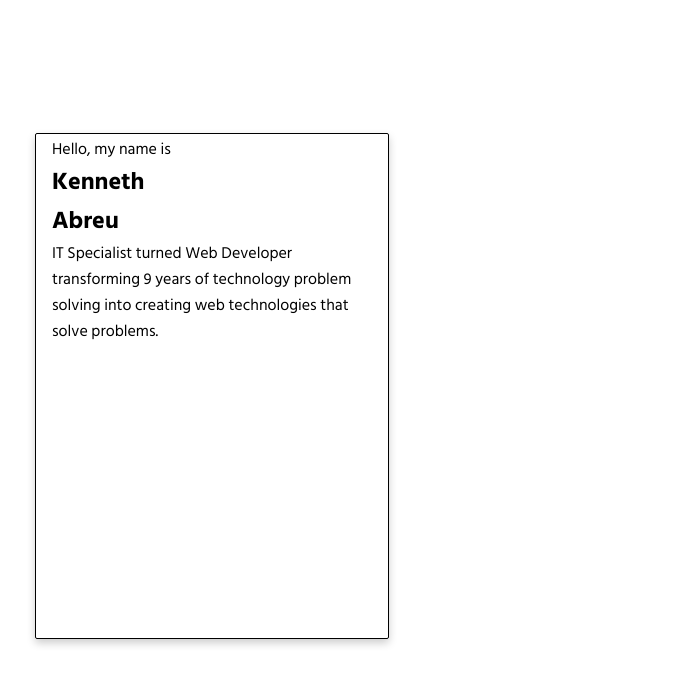
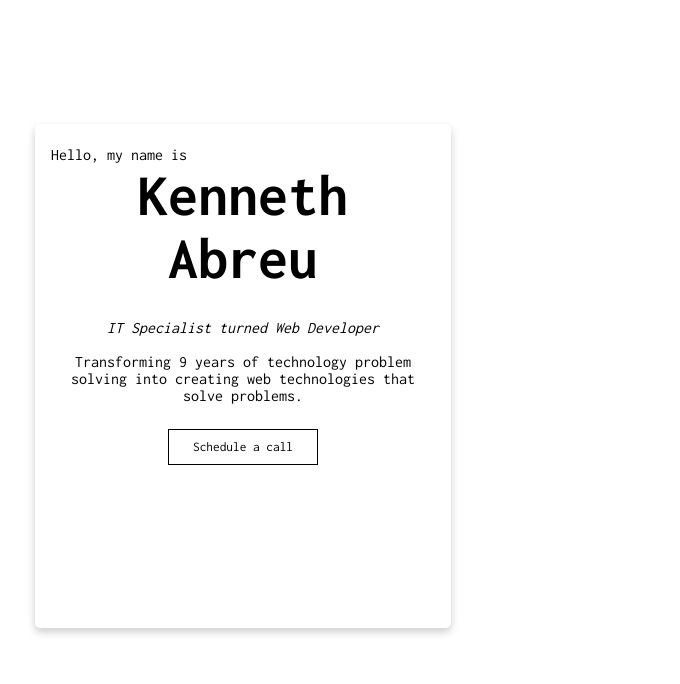
Before and after one commit to KennethAbreu/html_css, a plain HTML site: page portfolio_page/index.html in a window 1280 px wide. Shown: the part 630-1314 px from the top of the page, without its empty margins (93-773 px from the left). Drawn offline with Linux system fonts and the light colour scheme.

Commit message:
Changed fonts

```diff
--- a/portfolio_page/index.html
+++ b/portfolio_page/index.html
@@ -11,13 +11,22 @@
     <!-- Google Fonts Import -->
     <link rel="preconnect" href="https://fonts.googleapis.com">
     <link rel="preconnect" href="https://fonts.gstatic.com" crossorigin>
-    <link href="https://fonts.googleapis.com/css2?family=Hind+Siliguri:wght@300;400;500;600;700&display=swap" rel="stylesheet">
+    <link href="https://fonts.googleapis.com/css2?family=Noto+Serif:ital,wght@0,400;0,700;1,400;1,700&display=swap" rel="stylesheet">
 
+    <!-- Title name font import -->
+    <link rel="preconnect" href="https://fonts.googleapis.com">
+    <link rel="preconnect" href="https://fonts.gstatic.com" crossorigin>
+    <link href="https://fonts.googleapis.com/css2?family=Caveat:wght@400;500;600;700&display=swap" rel="stylesheet">
+
+    <!-- Test font import -->
+    <link rel="preconnect" href="https://fonts.googleapis.com">
+    <link rel="preconnect" href="https://fonts.gstatic.com" crossorigin>
+    <link href="https://fonts.googleapis.com/css2?family=Inconsolata:wght@300;400;500;600;700;800&display=swap" rel="stylesheet">
     </head>
     <body>
         <div class="header">
             <div class="title-name">
-                <h1 class="first-name">Kenneth.</h1>
+                <h1>Kenneth A.</h1>
             </div>
             <div class="nav-links">
                 <ul>
@@ -34,15 +43,17 @@
         </div>
         <div class="container">
             <div class="card">
-                <p>Hello, my name is</p>
+                <p class="hello">Hello, my name is</p>
                 <div class="main-name">
-                    <h2 class="first-name">Kenneth</h2>
-                    <h2 class="last-name">Abreu</h2>
-                </div>
-                <div class="description">
-                    <p>IT Specialist turned Web Developer</p>
-                    <p>transforming 9 years of technology problem solving into
-                        creating web technologies that solve problems.</p>
+                    <h2 class="first-last">Kenneth Abreu</h2>
+                    </div>
+                    <div class="description">
+                        <p class="career">IT Specialist turned Web Developer</p>
+                        <br>
+                        <p>Transforming 9 years of technology problem solving into
+                            creating web technologies that solve problems.</p>
+                    </div>
+                    <button class="call-button">Schedule a call</button>
                 </div>
             </div>
 
--- a/portfolio_page/style.css
+++ b/portfolio_page/style.css
@@ -1,7 +1,8 @@
 * {
     margin: 0;
     padding: 0;
-    font-family: 'Hind Siliguri', sans-serif;
+    /* font-family: 'Noto Serif', serif; */
+    font-family: 'Inconsolata', monospace;
 }
 #border {
     border: 2px solid blue;
@@ -14,8 +15,10 @@
     position: sticky; top: 0; /* sticky navbar */
 }
 .title-name h1 {
-    font-weight: 500;
+    font-weight: 700;
+    font-size: 50px;
     padding: 0;
+    font-family: 'Caveat', cursive;
 }
 .nav-links {
     display: flex;
@@ -41,22 +44,53 @@ a {
 }
 .container {
     /* border: 1px solid red; */
+    /* background: linear-gradient(to top, #082032, #334756); */
     height: 100vh;
     display: flex;
     flex-direction: column;
     justify-content: center;
 }
 .card {
-    border: 1px solid black;
-    width: 25%;
+    /* border: 1px solid black; */
+    display: flex;
+    flex-direction: column;
+    background: white;
+    width: 30%;
     height: 500px;
     margin-left: 10%;
     /* card effect */
     box-shadow: 0 4px 8px 0 rgba(0,0,0,0.2);
     transition: 0.3s;
-    border-radius: 2px;
+    border-radius: 5px;
     padding: 2px 16px; /* not sure the difference with this on */
 }
 .card:hover {
     box-shadow: 0 8px 16px 0 rgba(0,0,0,0.2);
   }
+  .hello {
+      margin-top: 20px;
+  }
+  .first-last {
+      /* color: #810000; */
+      font-size: 60px;
+      text-align: center;
+
+  }
+  .description {
+      text-align: center;
+      margin-top: 30px;
+  }
+  .career {
+      font-style: italic;
+  }
+  .call-button {
+    width: 150px;
+    padding: 10px;
+    margin-top: 25px;
+    border-radius: 0;
+    border: 1px solid black;
+    background: white;
+    cursor: pointer;
+    align-self: center;
+
+  }
```
